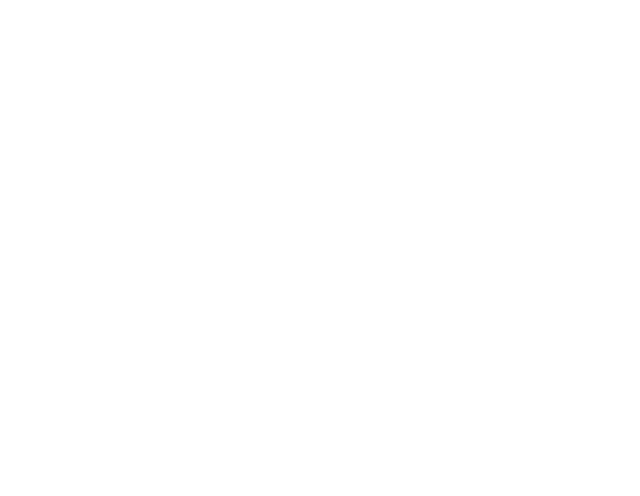
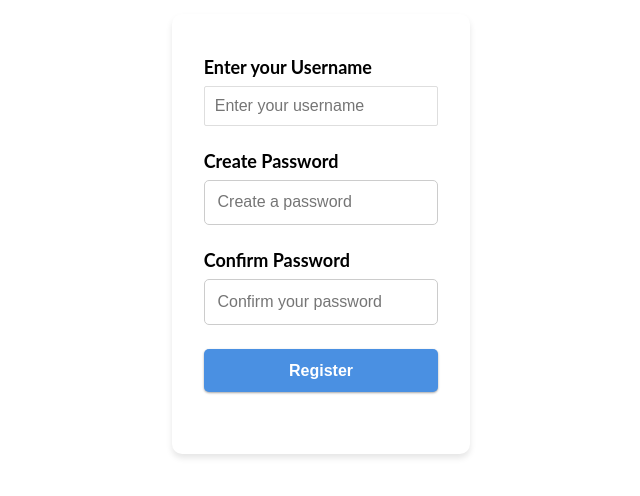
Before and after one commit to Luvuyotafeni/expense-tracker, a Vue app: page /register in a window 1280 px wide. Shown: the part 166-662 px from the top of the page, without its empty margins (319-959 px from the left). Built offline with nearby package versions, Linux system fonts and the light colour scheme; a web font is replaced by a local one.

Commit message:
added the login and register interface

```diff
--- a/src/pages/Login.vue
+++ b/src/pages/Login.vue
@@ -1,5 +1,70 @@
 <script setup>
-
 </script>
 
-<template></template>
+<template>
+    <form class="form-container">
+      <div class="form-group">
+        <label for="username">Enter your Username</label>
+        <input type="text" id="username" placeholder="Enter your username" />
+      </div>
+      <div class="form-group">
+        <label for="password">Enter your Password</label>
+        <input type="password" id="password" placeholder="Enter your password" />
+      </div>
+      <button type="submit" class="btn">Log In</button>
+    </form>
+
+</template>
+
+<style scoped>
+
+
+.form-container {
+  background: white;
+  padding: 2rem;
+  border-radius: 10px;
+  box-shadow: 0px 4px 6px rgba(0, 0, 0, 0.1);
+  width: 100%;
+  max-width: 400px;
+}
+
+.form-group {
+  margin-bottom: 1.5rem;
+}
+
+label {
+  display: block;
+  font-weight: bold;
+  margin-bottom: 0.5rem;
+}
+
+input {
+  width: 100%;
+  padding: 0.8rem;
+  border: 1px solid #ccc;
+  border-radius: 5px;
+  font-size: 1rem;
+}
+
+input:focus {
+  outline: none;
+  border-color: #4a90e2;
+  box-shadow: 0 0 4px rgba(74, 144, 226, 0.5);
+}
+
+.btn {
+  width: 100%;
+  padding: 0.8rem;
+  background-color: #4a90e2;
+  color: white;
+  border: none;
+  border-radius: 5px;
+  font-size: 1rem;
+  font-weight: bold;
+  cursor: pointer;
+}
+
+.btn:hover {
+  background-color: #357ab8;
+}
+</style>
--- a/src/pages/Register.vue
+++ b/src/pages/Register.vue
@@ -1,3 +1,78 @@
-<script>
+<script setup>
 </script>
-<template></template>
+
+<template>
+
+    <form class="form-container">
+      <div class="form-group">
+        <label for="username">Enter your Username</label>
+        <input type="text" id="username" placeholder="Enter your username" />
+      </div>
+      <div class="form-group">
+        <label for="password">Create Password</label>
+        <input type="password" id="password" placeholder="Create a password" />
+      </div>
+      <div class="form-group">
+        <label for="confirm-password">Confirm Password</label>
+        <input
+          type="password"
+          id="confirm-password"
+          placeholder="Confirm your password"
+        />
+      </div>
+      <button type="submit" class="btn">Register</button>
+    </form>
+</template>
+
+<style scoped>
+/*  */
+
+.form-container {
+  background: white;
+  padding: 2rem;
+  border-radius: 10px;
+  box-shadow: 0px 4px 6px rgba(0, 0, 0, 0.1);
+  width: 100%;
+  max-width: 400px;
+}
+
+.form-group {
+  margin-bottom: 1.5rem;
+}
+
+label {
+  display: block;
+  font-weight: bold;
+  margin-bottom: 0.5rem;
+}
+
+input {
+  width: 100%;
+  padding: 0.8rem;
+  border: 1px solid #ccc;
+  border-radius: 5px;
+  font-size: 1rem;
+}
+
+input:focus {
+  outline: none;
+  border-color: #4a90e2;
+  box-shadow: 0 0 4px rgba(74, 144, 226, 0.5);
+}
+
+.btn {
+  width: 100%;
+  padding: 0.8rem;
+  background-color: #4a90e2;
+  color: white;
+  border: none;
+  border-radius: 5px;
+  font-size: 1rem;
+  font-weight: bold;
+  cursor: pointer;
+}
+
+.btn:hover {
+  background-color: #357ab8;
+}
+</style>
```
